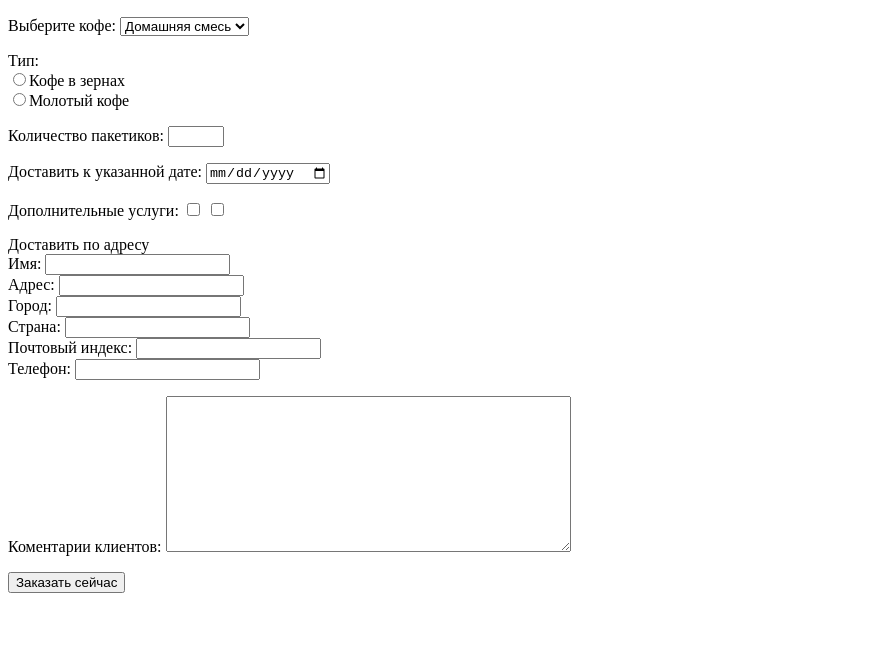
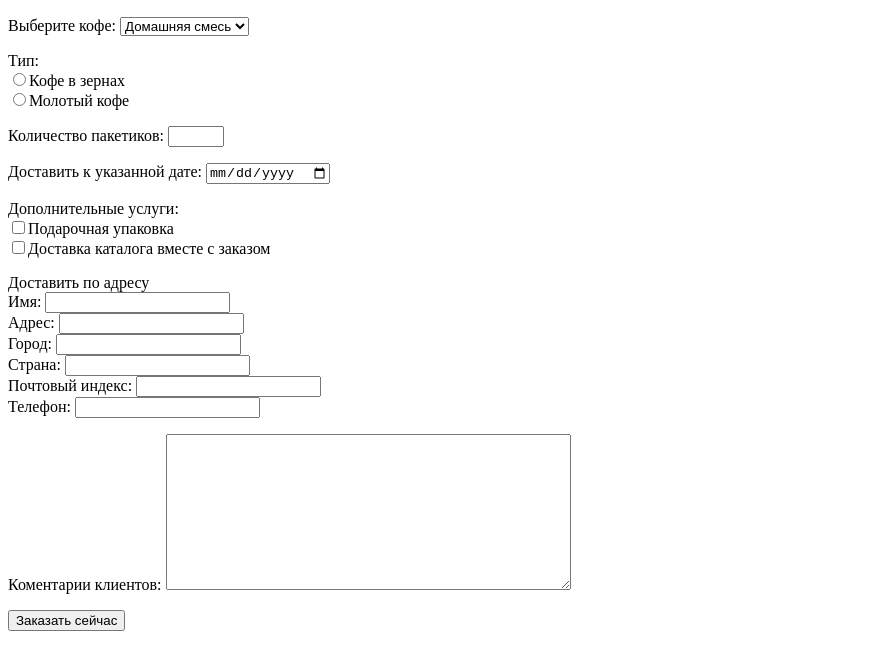
Before and after one commit to yanaaaacl/Starbuzz, a plain HTML site: page form.html in a window 1280 px wide. Shown: the part 110-780 px from the top of the page, without its empty margins (0-893 px from the left). Drawn offline with Linux system fonts and the light colour scheme.

Commit message:
доп.услуги

```diff
--- a/form.html
+++ b/form.html
@@ -30,9 +30,9 @@
                 Доставить к указанной дате: <input type="date" name="date">
                 </p>
                 <p>
-                Дополнительные услуги:
-                <input type="checkbox" name="услуга" value="подарочная упаковка">
-                <input type="checkbox" name="услуга" value="доставка каталога вместе с заказом">
+                Дополнительные услуги: <br>
+                <input type="checkbox" name="extras[]" value="подарочная упаковка">Подарочная упаковка<br>
+                <input type="checkbox" name="extras[]" value="доставка каталога вместе с заказом">Доставка каталога вместе с заказом
                  </p>
                 <p>
                 Доставить по адресу <br>
```
